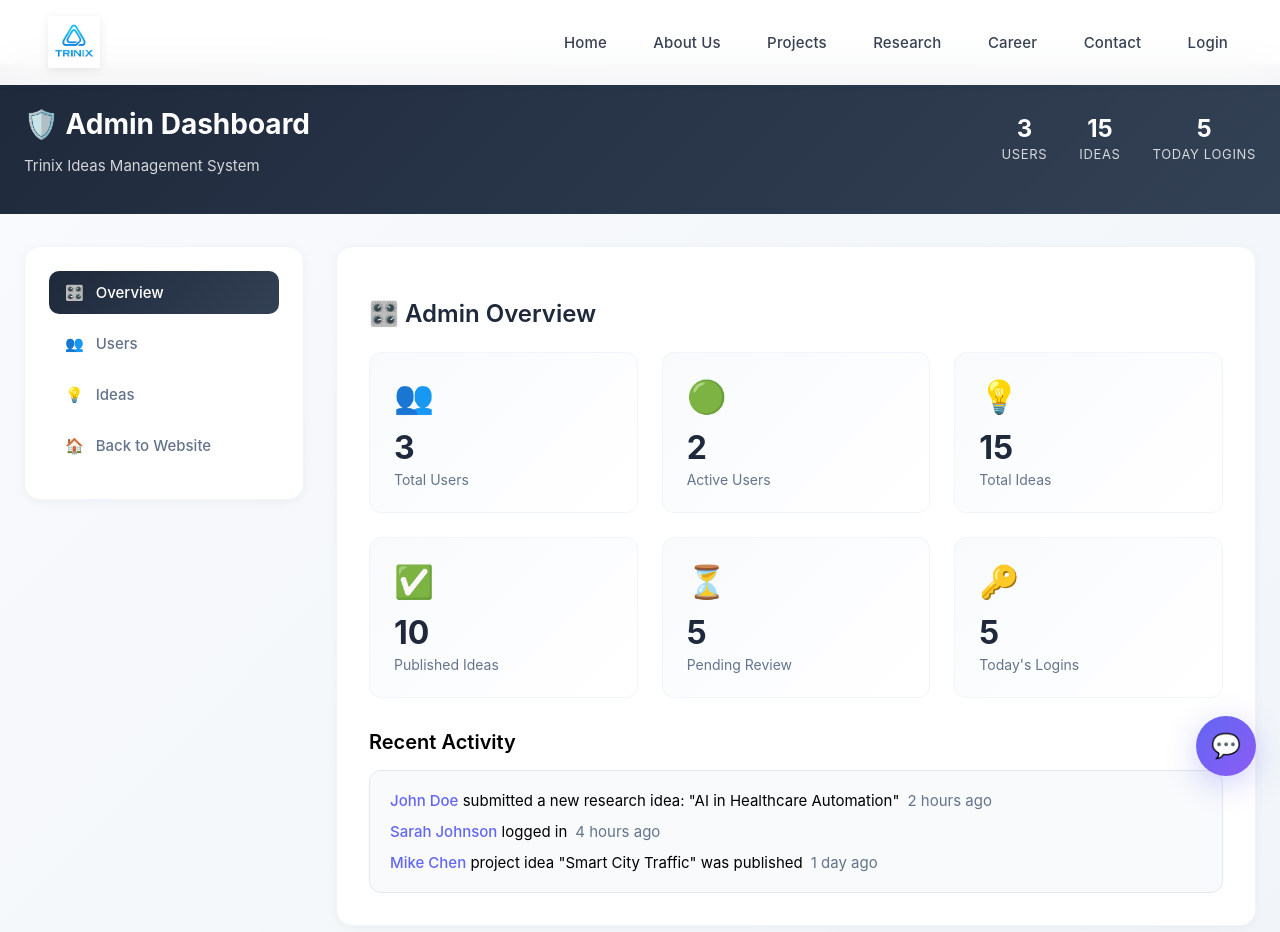
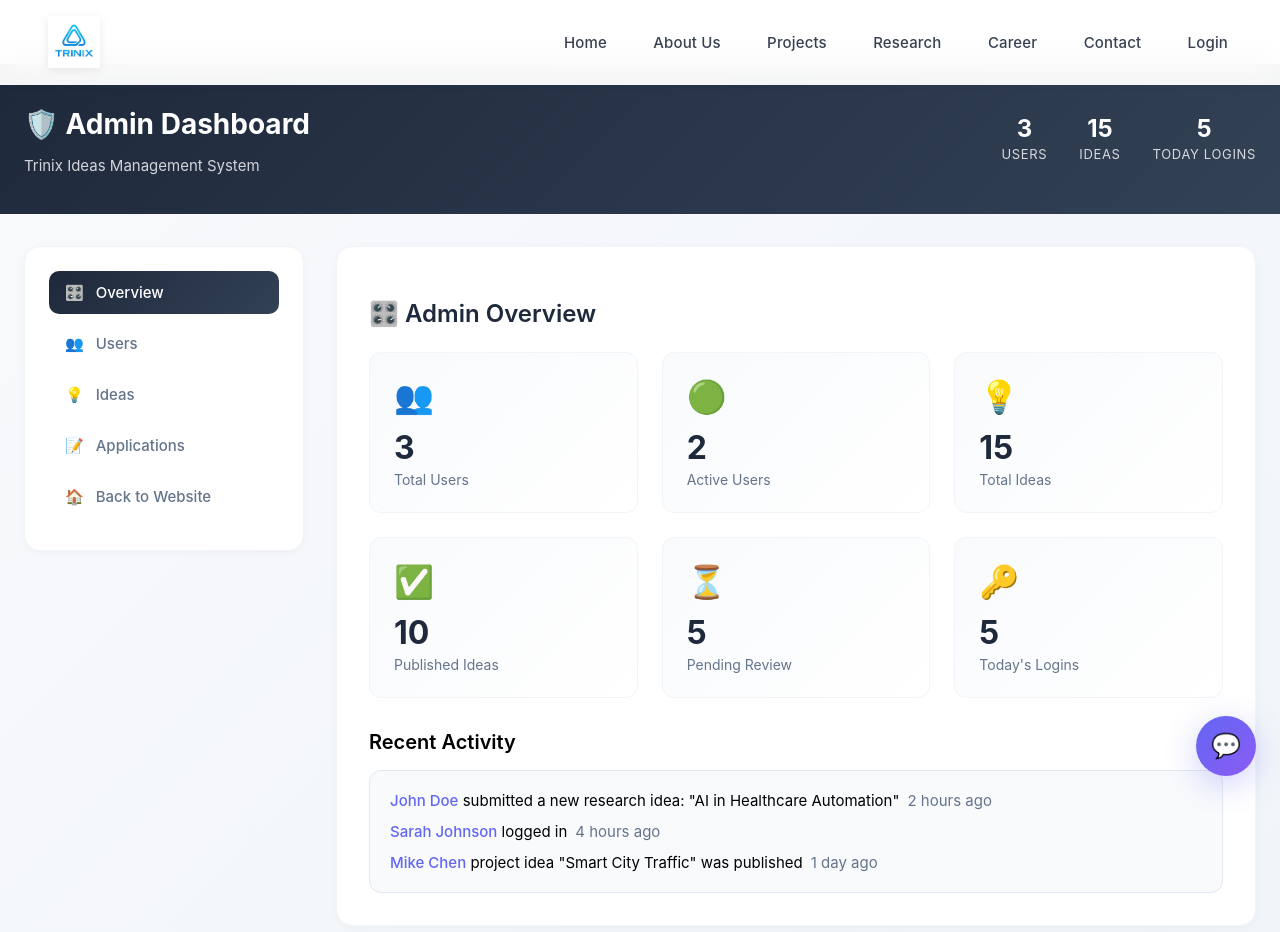
Before and after one commit to trinixpvtltd-png/trinix_web, a React (Create React App) app in the folder frontend/: page /admin in a window 1280 px wide. Shown: the top 932 px of the page. Built offline with nearby package versions, Linux system fonts and the light colour scheme.

Commit message:
admin can see applications

```diff
--- a/frontend/src/pages/AdminDashboard.js
+++ b/frontend/src/pages/AdminDashboard.js
@@ -83,8 +83,52 @@ const AdminDashboard = () => {
     totalIdeas: 15,
     publishedIdeas: 10,
     pendingIdeas: 5,
-    todayLogins: 5
+    todayLogins: 5,
+    totalApplications: 8,
+    newApplications: 3
   });
+
+  const [applications] = useState([
+    {
+      id: 1,
+      name: 'Alex Thompson',
+      email: 'alex.t@gmail.com',
+      phone: '+1 (555) 123-4567',
+      position: 'Senior Full Stack Developer',
+      type: 'Full-Time',
+      experience: '5 years',
+      appliedDate: '2024-09-28',
+      status: 'Under Review',
+      resumeLink: 'https://drive.google.com/resume1',
+      portfolio: 'https://alexthompson.dev'
+    },
+    {
+      id: 2,
+      name: 'Emily Chen',
+      email: 'emily.chen@outlook.com',
+      phone: '+1 (555) 987-6543',
+      position: 'Software Engineering Intern',
+      type: 'Internship',
+      experience: '1 year',
+      appliedDate: '2024-09-29',
+      status: 'New',
+      resumeLink: 'https://drive.google.com/resume2',
+      portfolio: 'https://github.com/emilychen'
+    },
+    {
+      id: 3,
+      name: 'Michael Brown',
+      email: 'michael.b@yahoo.com',
+      phone: '+1 (555) 456-7890',
+      position: 'Technical Writer',
+      type: 'Part-Time',
+      experience: '3 years',
+      appliedDate: '2024-09-30',
+      status: 'Shortlisted',
+      resumeLink: 'https://drive.google.com/resume3',
+      portfolio: 'https://michaelbrown.com/portfolio'
+    }
+  ]);
 
   const styles = {
     pageContainer: {
@@ -271,6 +315,22 @@ const AdminDashboard = () => {
       background: '#e0e7ff',
       color: '#3730a3'
     },
+    badgeNew: {
+      background: '#dbeafe',
+      color: '#1e40af'
+    },
+    badgeUnderReview: {
+      background: '#fef3c7',
+      color: '#92400e'
+    },
+    badgeShortlisted: {
+      background: '#d1fae5',
+      color: '#065f46'
+    },
+    badgeRejected: {
+      background: '#fee2e2',
+      color: '#991b1b'
+    },
     actionButton: {
       background: 'transparent',
       border: '1px solid #e2e8f0',
@@ -279,7 +339,7 @@ const AdminDashboard = () => {
       fontSize: '0.8125rem',
       cursor: 'pointer',
       transition: 'all 0.2s ease',
-      marginRight: '8px'
+      marginRight: '12px'
     },
     viewButton: {
       color: '#6366f1',
@@ -453,6 +513,91 @@ const AdminDashboard = () => {
           </div>
         );
 
+      case 'applications':
+        return (
+          <div>
+            <h2 style={styles.contentTitle}>📋 Job Applications</h2>
+            <div style={styles.statsGrid}>
+              <div style={styles.statCard}>
+                <div style={styles.statCardIcon}>📥</div>
+                <div style={styles.statCardNumber}>{stats.totalApplications}</div>
+                <div style={styles.statCardLabel}>Total Applications</div>
+              </div>
+              <div style={styles.statCard}>
+                <div style={styles.statCardIcon}>🆕</div>
+                <div style={styles.statCardNumber}>{stats.newApplications}</div>
+                <div style={styles.statCardLabel}>New Applications</div>
+              </div>
+            </div>
+            <table style={styles.table}>
+              <thead style={styles.tableHeader}>
+                <tr>
+                  <th style={styles.tableHeaderCell}>Applicant</th>
+                  <th style={styles.tableHeaderCell}>Position</th>
+                  <th style={styles.tableHeaderCell}>Type</th>
+                  <th style={styles.tableHeaderCell}>Experience</th>
+                  <th style={styles.tableHeaderCell}>Applied Date</th>
+                  <th style={styles.tableHeaderCell}>Status</th>
+                  <th style={styles.tableHeaderCell}>Actions</th>
+                </tr>
+              </thead>
+              <tbody>
+                {applications.map(app => (
+                  <tr key={app.id} style={styles.tableRow} className="table-row">
+                    <td style={styles.tableCell}>
+                      <div style={{display: 'flex', alignItems: 'center', gap: '12px'}}>
+                        <div style={{
+                          width: '40px',
+                          height: '40px',
+                          borderRadius: '50%',
+                          background: 'linear-gradient(135deg, #6366f1, #8b5cf6)',
+                          display: 'flex',
+                          alignItems: 'center',
+                          justifyContent: 'center',
+                          color: 'white',
+                          fontSize: '0.875rem',
+                          fontWeight: '600'
+                        }}>
+                          {app.name.split(' ').map(n => n[0]).join('')}
+                        </div>
+                        <div>
+                          <div style={{fontWeight: '500'}}>{app.name}</div>
+                          <div style={{fontSize: '0.8125rem', color: '#64748b'}}>{app.email}</div>
+                        </div>
+                      </div>
+                    </td>
+                    <td style={styles.tableCell}>{app.position}</td>
+                    <td style={styles.tableCell}>{app.type}</td>
+                    <td style={styles.tableCell}>{app.experience}</td>
+                    <td style={styles.tableCell}>{app.appliedDate}</td>
+                    <td style={styles.tableCell}>
+                      <span style={{
+                        ...styles.badge,
+                        ...(app.status === 'New' ? styles.badgeNew :
+                           app.status === 'Under Review' ? styles.badgeUnderReview :
+                           app.status === 'Shortlisted' ? styles.badgeShortlisted :
+                           styles.badgeRejected)
+                      }}>
+                        {app.status}
+                      </span>
+                    </td>
+                    <td style={styles.tableCell}>
+                      <div style={{ display: 'flex', gap: '12px', alignItems: 'center' }}>
+                        <button style={{...styles.actionButton, ...styles.viewButton}} className="action-button view-button">
+                          View Details
+                        </button>
+                        <button style={{...styles.actionButton, ...styles.editButton}} className="action-button edit-button">
+                          Update Status
+                        </button>
+                      </div>
+                    </td>
+                  </tr>
+                ))}
+              </tbody>
+            </table>
+          </div>
+        );
+
       case 'ideas':
         return (
           <div>
@@ -502,6 +647,7 @@ const AdminDashboard = () => {
                     <td style={styles.tableCell}>{idea.date}</td>
                     <td style={styles.tableCell}>{idea.views}</td>
                     <td style={styles.tableCell}>
+                      <div style={{ display: 'flex', gap: '12px', alignItems: 'center' }}>
                         <button style={{...styles.actionButton, ...styles.viewButton}} className="action-button view-button">
                           View
                         </button>
@@ -511,6 +657,7 @@ const AdminDashboard = () => {
                         <button style={{...styles.actionButton, ...styles.deleteButton}} className="action-button delete-button">
                           Delete
                         </button>
+                      </div>
                     </td>
                   </tr>
                 ))}
@@ -592,6 +739,18 @@ const AdminDashboard = () => {
               </div>
             </li>
             <li style={styles.navItem}>
+              <div
+                style={{
+                  ...styles.navLink,
+                  ...(activeTab === 'applications' ? styles.navLinkActive : {})
+                }}
+                onClick={() => setActiveTab('applications')}
+              >
+                <span>📝</span>
+                Applications
+              </div>
+            </li>
+            <li style={styles.navItem}>
               <Link to="/" style={styles.navLink}>
                 <span>🏠</span>
                 Back to Website
```
Lines whose indentation alone changed are shown as unchanged.
